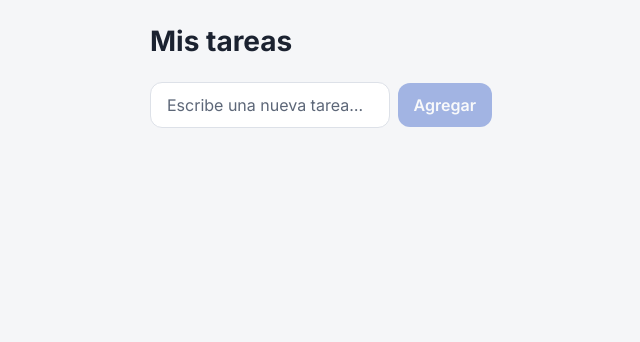
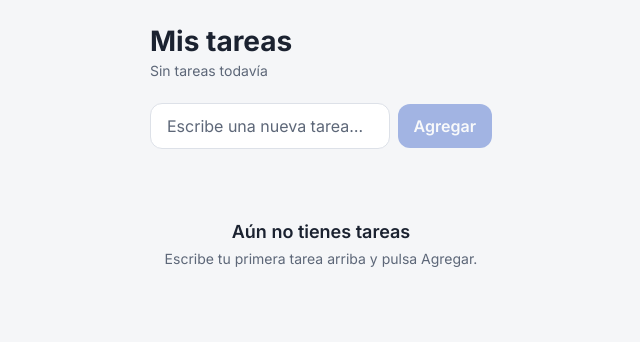
Before and after one commit to Kevin-Stiven-Lopez-Amaya404/lista-tareas, a website built with Vite: page index.html in a window 1280 px wide. Shown: the whole page, without its empty margins (319-959 px from the left). Built offline with nearby package versions, Linux system fonts and the light colour scheme.

Commit message:
HU-02: resumen de tareas y estado vacío
Co-Authored-By: Claude Opus 5.5 <noreply@anthropic.com>

```diff
--- a/index.html
+++ b/index.html
@@ -12,6 +12,7 @@
     <main class="app">
       <header class="encabezado">
         <h1>Mis tareas</h1>
+        <p id="resumen" class="resumen" aria-live="polite"></p>
       </header>
 
       <form id="form-tarea" class="nueva-tarea">
@@ -21,6 +22,11 @@
       </form>
 
       <ul id="lista-tareas" class="lista" aria-label="Tareas"></ul>
+
+      <div id="estado-vacio" class="estado-vacio">
+        <p class="estado-vacio-titulo">Aún no tienes tareas</p>
+        <p class="estado-vacio-ayuda">Escribe tu primera tarea arriba y pulsa Agregar.</p>
+      </div>
     </main>
     <script type="module" src="/src/main.js"></script>
   </body>
--- a/src/estilos.css
+++ b/src/estilos.css
@@ -43,6 +43,43 @@ body {
   font-weight: 700;
   line-height: normal;
 }
+
+.encabezado {
+  display: flex;
+  flex-direction: column;
+  gap: var(--espacio-4);
+}
+
+.resumen {
+  margin: 0;
+  font-size: 14px;
+  line-height: normal;
+  color: var(--color-texto-secundario);
+}
+
+.estado-vacio {
+  display: flex;
+  flex-direction: column;
+  align-items: center;
+  gap: var(--espacio-8);
+  padding-block: 48px;
+  text-align: center;
+}
+
+.estado-vacio p { margin: 0; line-height: normal; }
+
+.estado-vacio-titulo {
+  font-size: 18px;
+  font-weight: 600;
+  color: var(--color-texto);
+}
+
+.estado-vacio-ayuda {
+  font-size: 14px;
+  color: var(--color-texto-secundario);
+}
+
+[hidden] { display: none !important; }
 
 .nueva-tarea {
   display: flex;
--- a/src/main.js
+++ b/src/main.js
@@ -1,5 +1,5 @@
 import './estilos.css';
-import { agregarTarea } from './tareas.js';
+import { agregarTarea, resumen } from './tareas.js';
 
 let tareas = [];
 
@@ -7,12 +7,17 @@ const form = document.querySelector('#form-tarea');
 const input = document.querySelector('#nueva-tarea');
 const boton = form.querySelector('button[type="submit"]');
 const lista = document.querySelector('#lista-tareas');
+const textoResumen = document.querySelector('#resumen');
+const estadoVacio = document.querySelector('#estado-vacio');
 
 function actualizarBoton() {
   boton.disabled = input.value.trim() === '';
 }
 
 function render() {
+  textoResumen.textContent = resumen(tareas);
+  estadoVacio.hidden = tareas.length > 0;
+  lista.hidden = tareas.length === 0;
   lista.replaceChildren(
     ...tareas.map((tarea) => {
       const li = document.createElement('li');
@@ -35,3 +40,4 @@ form.addEventListener('submit', (evento) => {
 });
 
 actualizarBoton();
+render();
--- a/src/tareas.js
+++ b/src/tareas.js
@@ -5,3 +5,11 @@ export function agregarTarea(tareas, texto) {
   if (!limpio) return tareas;
   return [...tareas, { id: crypto.randomUUID(), texto: limpio, completada: false }];
 }
+
+const plural = (n, palabra) => `${n} ${palabra}${n === 1 ? '' : 's'}`;
+
+export function resumen(tareas) {
+  if (tareas.length === 0) return 'Sin tareas todavía';
+  const completadas = tareas.filter((t) => t.completada).length;
+  return `${plural(tareas.length - completadas, 'pendiente')} · ${plural(completadas, 'completada')}`;
+}
```
Also changed, not shown: src/tareas.test.js (+18 -1 lines).
